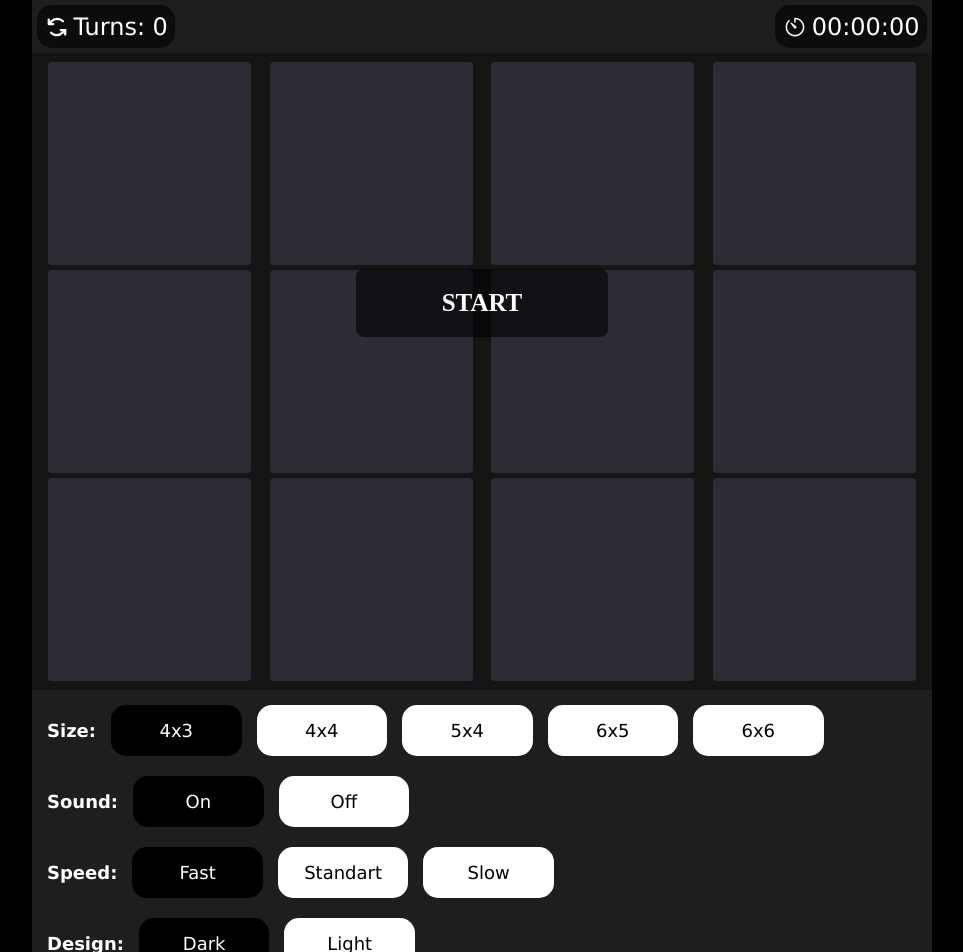
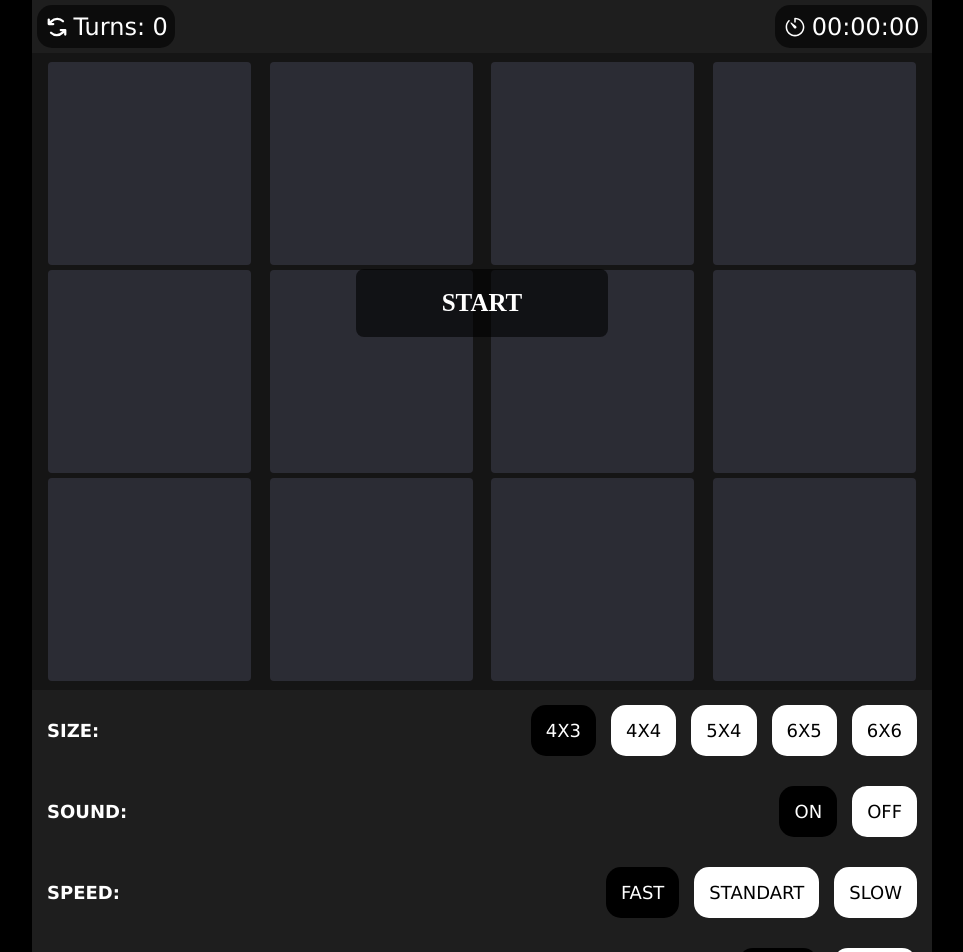
Before and after one commit to Rimeey/memorygame, a React (Create React App) app: page / in a window 1280 px wide. Shown: the top 952 px of the page, without its empty margins (158-1121 px from the left). Built offline with nearby package versions, Linux system fonts and the light colour scheme.

Commit message:
adaptive

```diff
--- a/src/Components/SettingsBlock/SettingBlock.jsx
+++ b/src/Components/SettingsBlock/SettingBlock.jsx
@@ -4,33 +4,41 @@ import { Memory } from '../../Context';
 
 export default function SettingsBlock() {
 
-    const { handle_click_size, handle_click_sound, handle_click_speed} = useContext(Memory);
+    const { handle_click_size, handle_click_sound, handle_click_speed } = useContext(Memory);
 
     return (
         <div className="settings">
             <div className="settings_element">
-                <h2>Size: </h2>
-                <div className="setting button dark" onClick={(e) => handle_click_size(e)}>4x3</div>
-                <div className="setting button" onClick={(e) => handle_click_size(e)}>4x4</div>
-                <div className="setting button" onClick={(e) => handle_click_size(e)}>5x4</div>
-                <div className="setting button" onClick={(e) => handle_click_size(e)}>6x5</div>
-                <div className="setting button" onClick={(e) => handle_click_size(e)}>6x6</div>
+                <h2>Size:</h2>
+                <div className="setting">
+                    <div className="button dark" onClick={(e) => handle_click_size(e)}>4x3</div>
+                    <div className="button" onClick={(e) => handle_click_size(e)}>4x4</div>
+                    <div className="button" onClick={(e) => handle_click_size(e)}>5x4</div>
+                    <div className="button" onClick={(e) => handle_click_size(e)}>6x5</div>
+                    <div className="button" onClick={(e) => handle_click_size(e)}>6x6</div>
+                </div>
             </div>
             <div className="settings_element">
-                <h2>Sound: </h2>
-                <div className="setting button dark" onClick={(e) => handle_click_sound(e)}>On</div>
-                <div className="setting button" onClick={(e) => handle_click_sound(e)}>Off</div>
+                <h2>Sound:</h2>
+                <div className="setting">
+                    <div className="button dark" onClick={(e) => handle_click_sound(e)}>On</div>
+                    <div className="button" onClick={(e) => handle_click_sound(e)}>Off</div>
+                </div>
             </div>
             <div className="settings_element">
-                <h2>Speed: </h2>
-                <div className="setting button dark" onClick={(e) => handle_click_speed(e)}>Fast</div>
-                <div className="setting button" onClick={(e) => handle_click_speed(e)}>Standart</div>
-                <div className="setting button" onClick={(e) => handle_click_speed(e)}>Slow</div>
+                <h2>Speed:</h2>
+                <div className="setting">
+                    <div className="button dark" onClick={(e) => handle_click_speed(e)}>Fast</div>
+                    <div className="button" onClick={(e) => handle_click_speed(e)}>Standart</div>
+                    <div className="button" onClick={(e) => handle_click_speed(e)}>Slow</div>
+                </div>
             </div>
             <div className="settings_element">
-                <h2>Design: </h2>
-                <div className="setting button dark">Dark</div>
-                <div className="setting button">Light</div>
+                <h2>Design:</h2>
+                <div className="setting">
+                    <div className="button dark">Dark</div>
+                    <div className="button">Light</div>
+                </div>
             </div>
         </div>
     );
--- a/src/Components/SettingsBlock/settingsblock.scss
+++ b/src/Components/SettingsBlock/settingsblock.scss
@@ -3,22 +3,22 @@
     user-select: none;
     display: flex;
     flex-direction: column;
-    justify-content: space-around;
-    gap: 20px;
+    align-items: center;
+    gap: 30px;
     padding: 15px;
 
     .settings_element {
+        width: 100%;
         display: flex;
         flex-direction: row;
         align-items: center;
-        gap: 15px;
+        justify-content: space-between;
+        text-transform: uppercase;
 
         .setting {
             display: flex;
-            flex-direction: column;
-            justify-content: center;
-            width: 15%;
-            height: 5%;
+            flex-direction: row;
+            gap: 15px;
         }
     }
 
@@ -61,15 +61,15 @@
     }
 }
 
-@media screen and (max-width:520px) {
+@media screen and (max-width:768px) {
     .settings {
         .settings_element {
-            .setting {
-                width: 45%;
-                height: 20%;
-                font-size: 14px;
-                padding: 5px;
-            }
+            justify-content: flex-start;
+            gap: 15px;
+        }
+        .button {
+            font-size: 14px;
+            padding: 10px 7.5px;
         }
     }
 }
--- a/src/Components/StartgameBlock/startgameblock.scss
+++ b/src/Components/StartgameBlock/startgameblock.scss
@@ -38,7 +38,7 @@
     }
 }
 
-@media screen and (max-width: 1024px) {
+@media screen and (max-width: 768px) {
     .overlay {
         .start {
             font-size: 21px;
```
